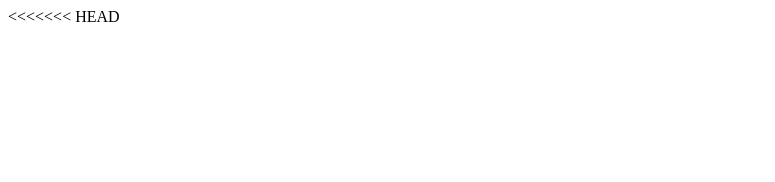
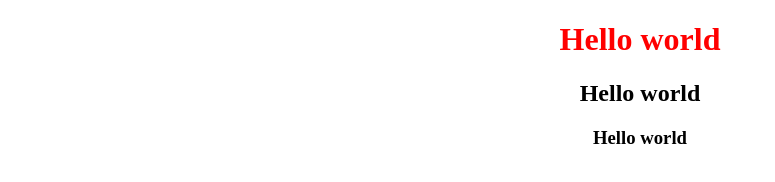
Before and after one commit to Sviatoslav-z/git-1, a plain HTML site: page index.html in a window 1280 px wide. Shown: the whole page, without its empty margins (0-775 px from the left). Drawn offline with Linux system fonts and the light colour scheme.

Commit message:
+ теекст

```diff
--- a/css/style.css
+++ b/css/style.css
@@ -0,0 +1,7 @@
+
+h1 {
+	color: red;
+}
+h1, h2, h3{
+	text-align: center;
+}
--- a/index.html
+++ b/index.html
@@ -1,4 +1,3 @@
-<<<<<<< HEAD
 <!DOCTYPE html>
 <html lang="en">
 <head>
@@ -7,6 +6,8 @@
 	<link rel="stylesheet" href="css/style.css">
 </head>
 <body>
-
+	<h1> Hello world </h1>
+		<h2> Hello world </h2>
+			<h3> Hello world </h3>
 </body>
 </html>
```
